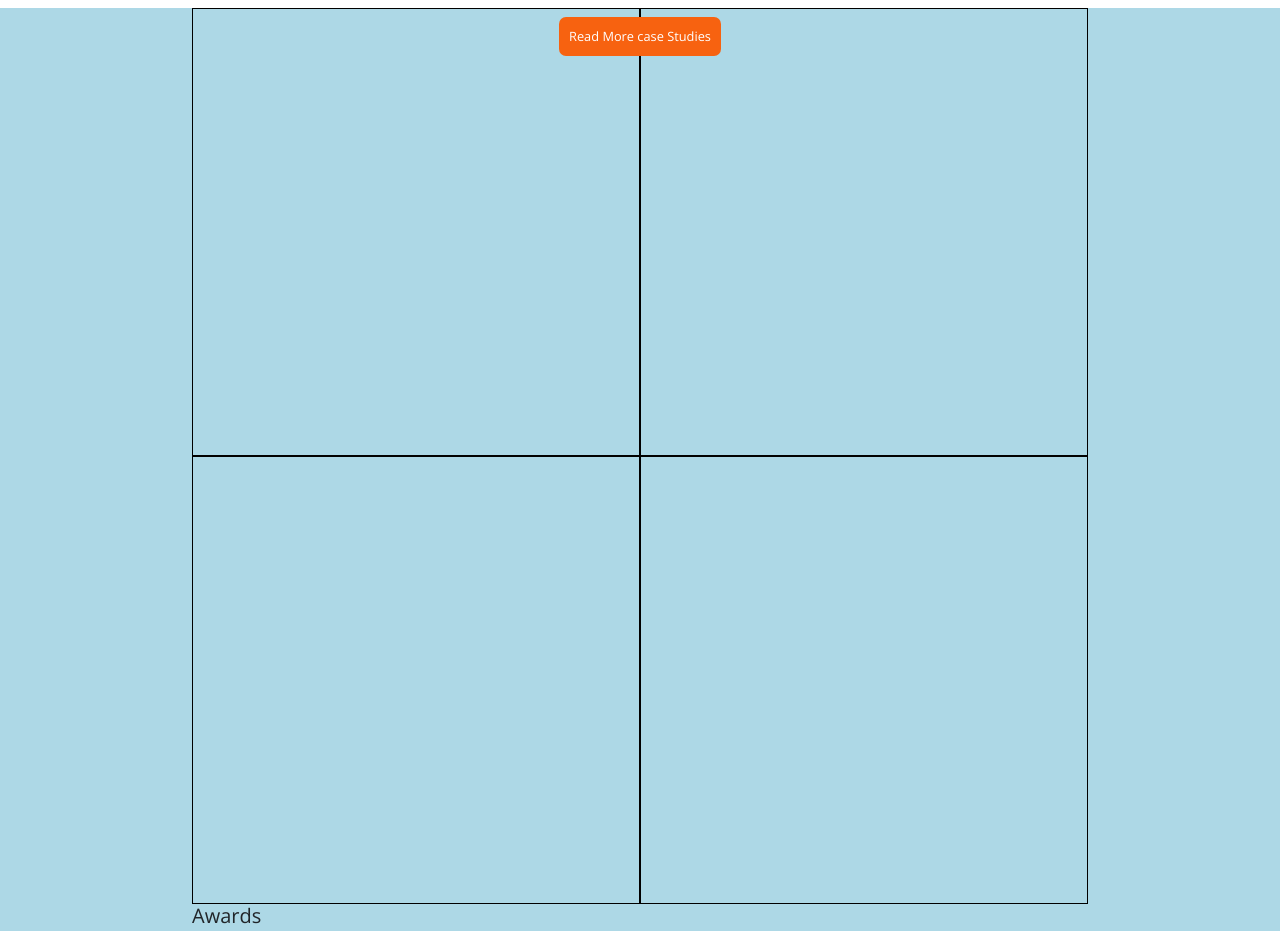
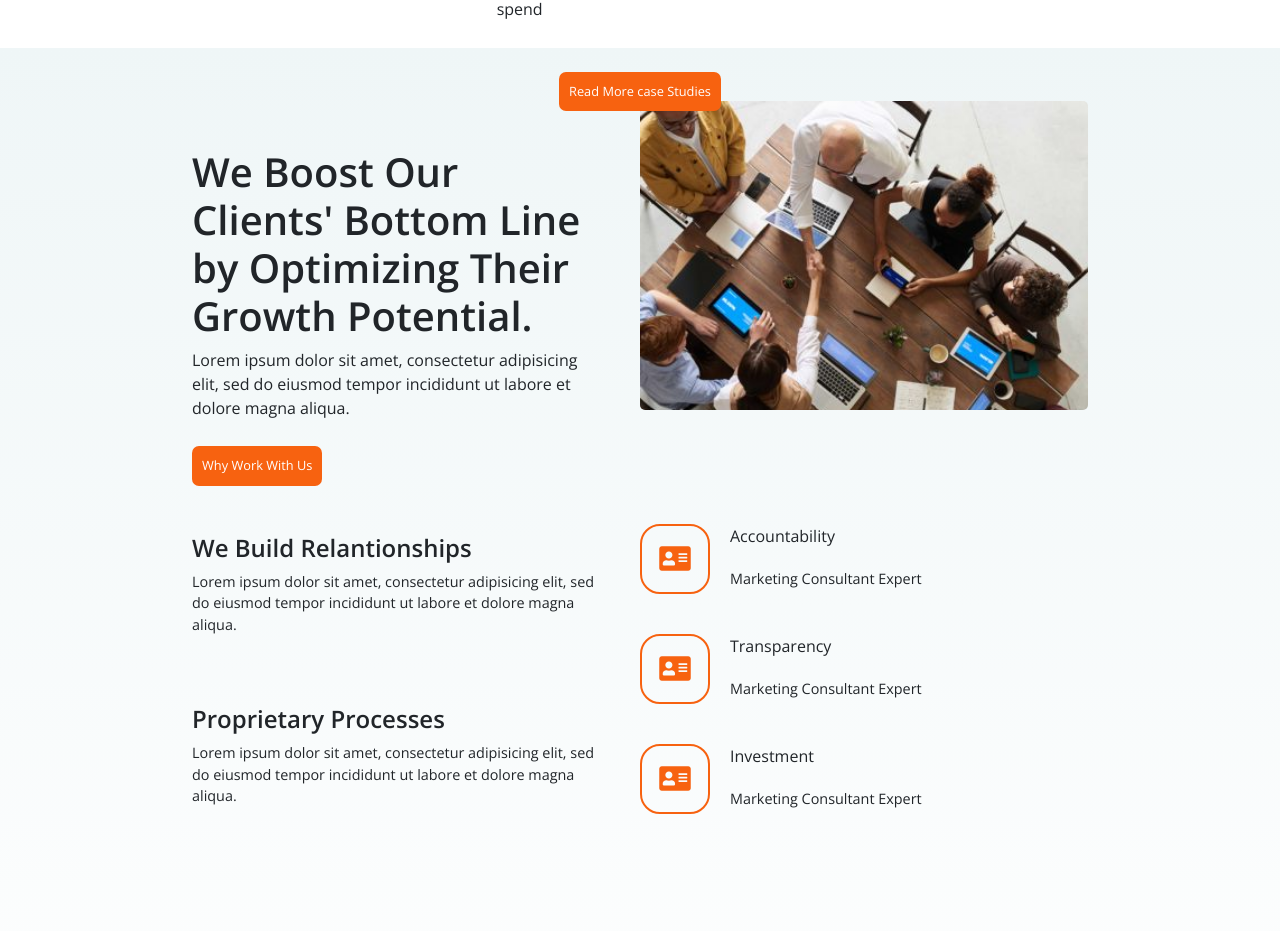
Before and after one commit to sonia-cerasaro/proj-html-vuejs, a website: page index.html in a window 1280 px wide. Shown: the part 2533-3464 px from the top of the page. Drawn offline with nearby package versions, Linux system fonts and the light colour scheme.

Commit message:
section 4 done

```diff
--- a/index.html
+++ b/index.html
@@ -283,7 +283,7 @@
             </div>
 
             <div class="spec_container">
-              <button class="btn btn-outline-success my-2 my-sm-0 my_button ml_7" type="submit">
+              <button class=" btn-outline-success my_button ml_7" type="submit">
                 <i class="fas fa-phone-alt"></i>
                 (555) 802-1234
               </button>
@@ -301,10 +301,10 @@
 
           <div class="cards_container">
             <div class="cards">
-              <div class="img_cont">
-                <img src="./dist/images/case-studies-1-400x450.jpg" alt="">
+              <div class="img_cont case_studie_one_backgr">
+                <!-- <img src="./dist/images/case-studies-1-400x450.jpg" alt=""> -->
               </div>
-              <h5 class="">
+              <h5 class="mt_3">
                 How Sapces attracted five million visitors by improving the content
               </h5>
               <hr>
@@ -317,10 +317,9 @@
             </div>
 
             <div class="cards">
-              <div class="img_cont">
-                <img src="./dist/images/case-studies-4-400x450.jpg" alt="">
+              <div class="img_cont case_studie_two_backgr">
               </div>
-              <h5 class="">
+              <h5 class="mt_3">
                 Creativity helped Hemisferio to increase their brand reach vertically
               </h5>
               <hr>
@@ -333,10 +332,9 @@
             </div>
 
             <div class="cards">
-              <div class="img_cont">
-                <img src="./dist/images/case-studies-6-400x450.jpg" alt="">
+              <div class="img_cont case_studie_three_backgr">
               </div>
-              <h5 class="">
+              <h5 class="mt_3">
                 How DigitalBox used AlPowered data insight to boost sales
               </h5>
               <hr>
@@ -361,13 +359,84 @@
         <section class="section_four">
 
           <div class="about_container">
+
             <div class="square_card">
+              <div class="img_cont background-marketing_meeting">
+              </div>
             </div>
+
             <div class="square_card">
+              <h1 class="text_bold pr_7 mt_10">
+                We Boost Our Clients' Bottom Line by Optimizing Their Growth Potential.
+              </h1>
+              <p class="pr_7">
+              Lorem ipsum dolor sit amet, consectetur adipisicing elit, sed do eiusmod tempor incididunt ut labore et dolore magna aliqua.
+              </p>
+            <button class="red_button mt_1" type="button" name="button">
+              Why Work With Us
+            </button>
             </div>
+
             <div class="square_card">
+              <div class="spec_container">
+                <div class="icon_cont mt_9">
+                  <i class="fas fa-address-card"></i>
+                </div>
+                <div class="name_cont_cont mt_9 ml_4">
+                  <div class="name">
+                    Accountability
+                  </div>
+                  <div class="profession text_size_small text_light mt_2">
+                    Marketing Consultant Expert
+                  </div>
+                </div>
+              </div>
+              <div class="spec_container">
+                <div class="icon_cont mt_4">
+                  <i class="fas fa-address-card"></i>
+                </div>
+                <div class="name_cont_cont mt_4 ml_4">
+                  <div class="name">
+                    Transparency
+                  </div>
+                  <div class="profession text_size_small text_light mt_2">
+                    Marketing Consultant Expert
+                  </div>
+                </div>
+              </div>
+              <div class="spec_container">
+                <div class="icon_cont mt_4">
+                  <i class="fas fa-address-card"></i>
+                </div>
+                <div class="name_cont_cont mt_4 ml_4">
+                  <div class="name">
+                    Investment
+                  </div>
+                  <div class="profession text_size_small text_light mt_2">
+                    Marketing Consultant Expert
+                  </div>
+                </div>
+              </div>
+
+
             </div>
+
             <div class="square_card">
+              <div class="items_cont">
+                <h4 class="text_bold mt_10">
+                  We Build Relantionships
+                </h4>
+                <p class="pr_7 text_light text_size_small">
+                Lorem ipsum dolor sit amet, consectetur adipisicing elit, sed do eiusmod tempor incididunt ut labore et dolore magna aliqua.
+                </p>
+                <h4 class="text_bold mt_7">
+                  Proprietary Processes
+                </h4>
+                <p class="pr_7 text_light text_size_small">
+                Lorem ipsum dolor sit amet, consectetur adipisicing elit, sed do eiusmod tempor incididunt ut labore et dolore magna aliqua.
+                </p>
+              </div>
+
             </div>
           </div>
 
--- a/src/scss/partials/_common.scss
+++ b/src/scss/partials/_common.scss
@@ -203,11 +203,32 @@ div {
   background-image: linear-gradient(rgba(0, 0, 0, 0.4), rgba(0, 0, 0, 0.4)), url('../images/marketing-intro.jpg');
 }
 
-//margin/padding-top 10-70px
+.case_studie_one_backgr {
+  background-image: url('../images/case-studies-1-400x450.jpg');
+  @include background-box;
+}
+
+.case_studie_two_backgr {
+  background-image: url('../images/case-studies-4-400x450.jpg');
+  @include background-box;
+}
+
+.case_studie_three_backgr {
+  background-image: url('../images/case-studies-6-400x450.jpg');
+  @include background-box;
+}
+
+.background-marketing_meeting {
+  background-image: url('../images/we-boost-our-clients-400x366.jpg');
+  @include background-box;
+  border-radius: 5px;
+}
+
+//margin/padding-top 10-100px
 
 $types: m, p;
 @each $type in $types {
-  @for $i from 1 through 7 {
+  @for $i from 1 through 10 {
     .#{$type}t_#{$i} {
       @if $type == m {
         margin-top: 10px * $i;
@@ -218,7 +239,7 @@ $types: m, p;
   }
 }
 
-//margin/padding-bottom 5-50px
+//margin/padding-bottom 5-100px
 
 $types: m, p;
 @each $type in $types {
--- a/src/scss/partials/_main2section_brands.scss
+++ b/src/scss/partials/_main2section_brands.scss
@@ -53,6 +53,13 @@ div {
   }
 }
 div {
+  &.spec_container {
+    button {
+      height: 45px;
+    }
+  }
+}
+div {
   &.spec_container.face {
     display: flex;
   }
--- a/src/scss/partials/_main3section_people.scss
+++ b/src/scss/partials/_main3section_people.scss
@@ -1,6 +1,6 @@
 section {
   &.section_three {
-    @include width-height(100vw, 75vh);
+    @include width-height(100vw, 80vh);
     div {
       &.container_title {
         @include container-center;
@@ -21,6 +21,7 @@ section {
                 @include width-height(100%, 60%);
                 img {
                   width: 100%;
+                  height: 100%;
                 }
               }
             }
@@ -33,7 +34,7 @@ section {
         @include container-center;
         display: flex;
         justify-content: center;
-        margin-top: 35px;
+        margin-top: 90px;
       }
     }
   }
--- a/src/scss/partials/_main4section_about.scss
+++ b/src/scss/partials/_main4section_about.scss
@@ -1,21 +1,47 @@
 section {
   &.section_four {
-    width: 100vw;
-    height: 140vh;
-    background-color: lightblue;
+    @include width-height(100vw, 140vh);
+    background-color: $light-blue;
+    background-image: linear-gradient($light-blue, $white);
     div {
       &.about_container {
         @include container-center;
         height: 80%;
-
         div {
           &.square_card {
             width: calc(100% / 2);
-            height: 50%;
-            border: black solid 1px;
+            height: 43%;
             display: inline-block;
             float: right;
+            div {
+              &.img_cont {
+                @include width-height(100%, 80%);
+                margin-top: 53px;
+                img {
+                  @include width-height(100%, 100%);
+                }
+              }
+            }
           }
+        }
+      }
+    }
+  }
+}
+div {
+  &.spec_container {
+    width: 100%;
+    display: flex;
+    div {
+      &.icon_cont{
+        @include width-height(70px, 70px);
+        border: $red-light solid 2px;
+        border-radius: 20px;
+        position: relative;
+        i {
+          @include transform-translate(50%, 50%);
+          color: $red-light;
+          font-size: 28px;
         }
       }
     }
--- a/src/scss/partials/_variables.scss
+++ b/src/scss/partials/_variables.scss
@@ -12,3 +12,4 @@ $lime-green: #88EF37; //color edited by client was #efd43f(yellow);
 $green: #38c3a0;
 $blue-persian: #223bcb;
 $turqueise: #30cfc3;
+$light-blue: #eff6f7;
```
Also changed, not shown: dist/css/master.css.
